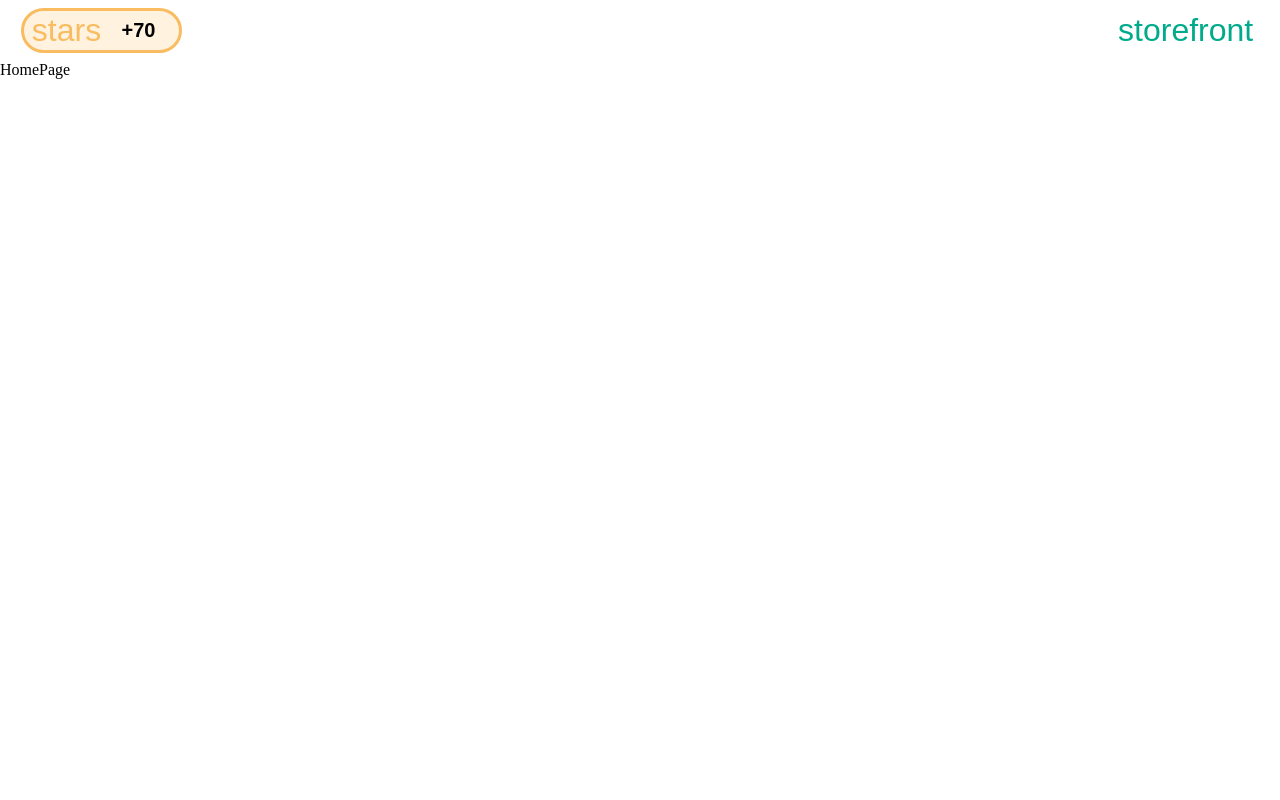
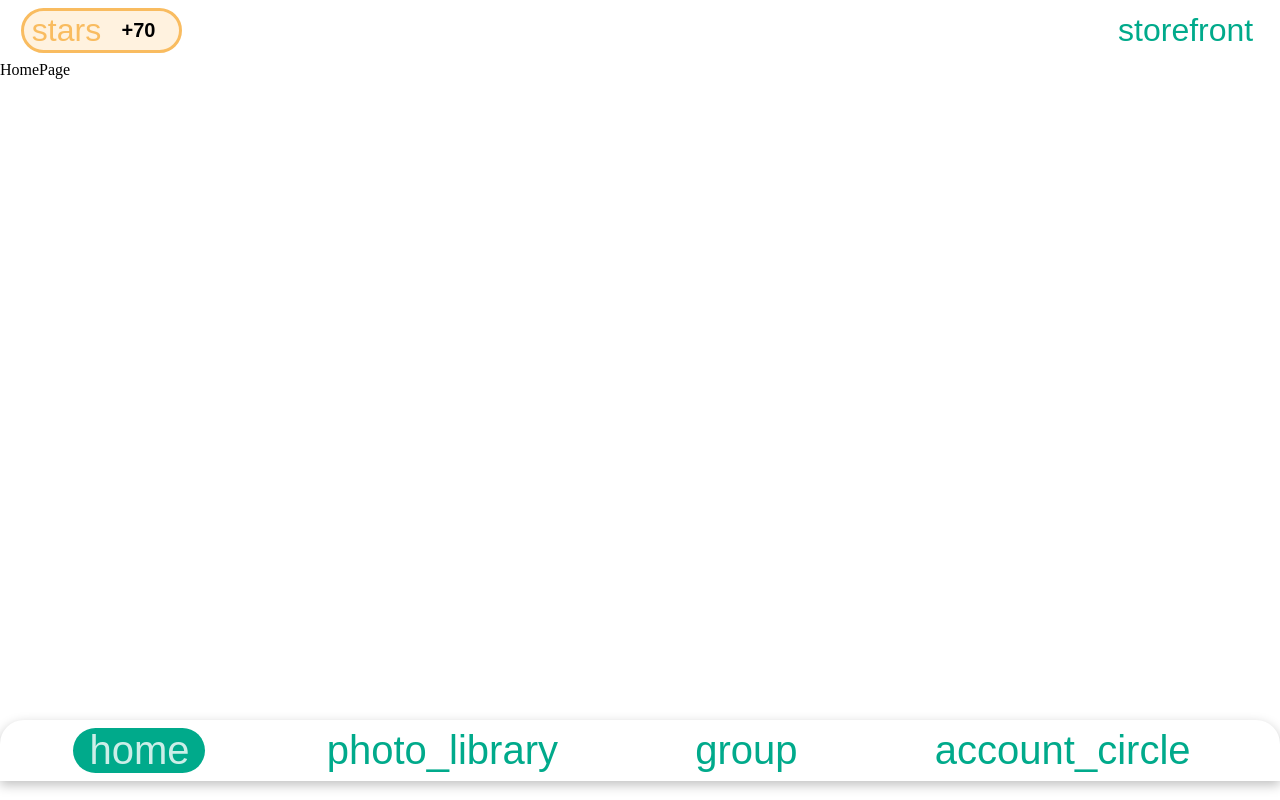
Before and after one commit to goormthon-Univ/2024_BEOTKKOTTHON_TEAM_25_FE, a React (Vite) app: page /home in a window 1280 px wide. Built offline with nearby package versions, Linux system fonts and the light colour scheme; a web font is replaced by a local one.

Commit message:
refacter: modify import

```diff
--- a/src/components/common/layout/Footer.jsx
+++ b/src/components/common/layout/Footer.jsx
@@ -8,6 +8,7 @@ const FooterPosition = styled.div`
   width: 100%;
   height: 5rem;
 `;
+
 const FooterContainer = styled.div`
   display: flex;
   flex-direction: row;
@@ -22,8 +23,8 @@ const FooterContainer = styled.div`
 const Icon = styled.button`
   font-size: 2.5rem;
   font-family: 'Material Symbols Outlined', sans-serif;
-  color: ${(props) => (props.active ? '#FFFFFFCC' : props.theme.colors.green)};
-  background-color: ${(props) => (props.active ? props.theme.colors.green : 'transparent')};
+  color: ${(props) => (props.$active ? '#FFFFFFCC' : props.theme.colors.green)};
+  background-color: ${(props) => (props.$active ? props.theme.colors.green : 'transparent')};
   cursor: pointer;
   border: 0;
   border-radius: 1.5rem;
@@ -50,16 +51,16 @@ const Footer = () => {
   return (
     <FooterPosition>
       <FooterContainer>
-        <Icon onClick={handleClickHome} active={location.pathname === '/home'}>
+        <Icon onClick={handleClickHome} $active={location.pathname === '/home'}>
           home
         </Icon>
-        <Icon onClick={handleClickRecords} active={location.pathname === '/records'}>
+        <Icon onClick={handleClickRecords} $active={location.pathname === '/records'}>
           photo_library
         </Icon>
-        <Icon onClick={handleClickFriends} active={location.pathname === '/friends'}>
+        <Icon onClick={handleClickFriends} $active={location.pathname === '/friends'}>
           group
         </Icon>
-        <Icon onClick={handleClickMyPage} active={location.pathname === '/mypage'}>
+        <Icon onClick={handleClickMyPage} $active={location.pathname === '/mypage'}>
           account_circle
         </Icon>
       </FooterContainer>
--- a/src/pages/HomePage.jsx
+++ b/src/pages/HomePage.jsx
@@ -1,10 +1,11 @@
-import Header from '../components/common/layout/Header';
+import { Header, Footer } from '../components/common/layout';
 
 const HomePage = () => {
   return (
     <main>
       <Header />
       HomePage
+      <Footer />
     </main>
   );
 };
```
